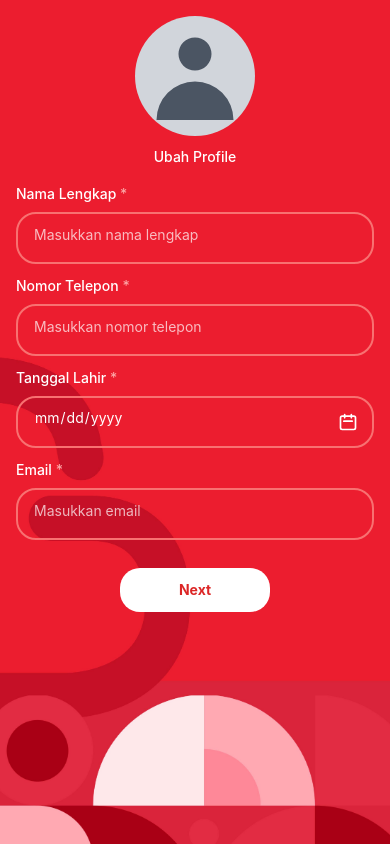
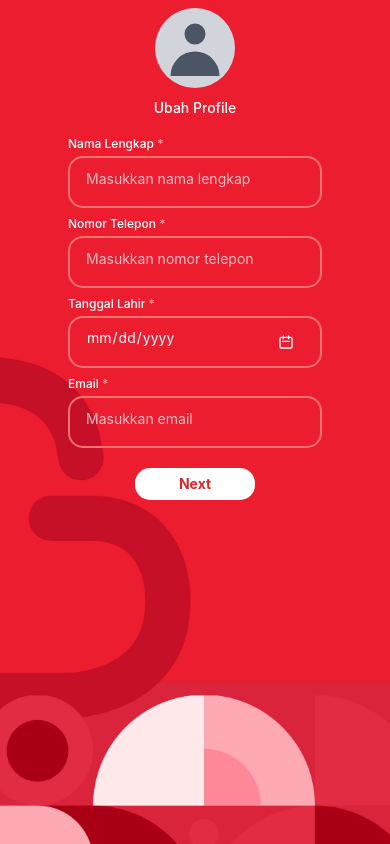
Before and after one commit to reyhermanses/kartu_tanda_boga, a React (Vite) app: page / in a window 390 px wide. Built offline with nearby package versions, Linux system fonts and the light colour scheme.

Commit message:
fix layout form section

```diff
--- a/src/components/FormSection.tsx
+++ b/src/components/FormSection.tsx
@@ -14,7 +14,7 @@ type Props = {
 
 export function FormSection({ values, errors, onChange, onNext, onProfileUpload }: Props) {
   return (
-    <div className="form-page iphone-se-form p-4 sm:p-6 relative overflow-hidden">
+    <div className="form-page iphone-se-form p-2 sm:p-4 md:p-6 relative overflow-hidden min-h-screen">
       {/* Background Image - Bottom Full Height */}
       <div
         className="absolute bottom-0 left-0 right-0 top-0 bg-cover bg-center bg-no-repeat"
@@ -26,11 +26,11 @@ export function FormSection({ values, errors, onChange, onNext, onProfileUpload
         }}
       ></div>
 
-      <div className="relative z-10">
+      <div className="relative z-10 max-w-md mx-auto">
         {/* Profile Picture Section */}
-        <div className="text-center mb-4 sm:mb-6">
+        <div className="text-center mb-3 sm:mb-4">
           <div className="relative inline-block">
-            <div className="w-[120px] h-[120px] sm:w-[150px] sm:h-[150px] bg-gray-300 rounded-full flex items-center justify-center mx-auto mb-2">
+            <div className="w-[80px] h-[80px] sm:w-[120px] sm:h-[120px] md:w-[150px] md:h-[150px] bg-gray-300 rounded-full flex items-center justify-center mx-auto mb-1">
               {values.photoFile ? (
                 <img
                   src={URL.createObjectURL(values.photoFile)}
@@ -38,24 +38,24 @@ export function FormSection({ values, errors, onChange, onNext, onProfileUpload
                   className="w-full h-full object-cover rounded-full"
                 />
               ) : (
-                <svg className="w-[110px] h-[110px] sm:w-[140px] sm:h-[140px] text-gray-600" fill="currentColor" viewBox="0 0 20 20">
+                <svg className="w-[70px] h-[70px] sm:w-[110px] sm:h-[110px] md:w-[140px] md:h-[140px] text-gray-600" fill="currentColor" viewBox="0 0 20 20">
                   <path fillRule="evenodd" d="M10 9a3 3 0 100-6 3 3 0 000 6zm-7 9a7 7 0 1114 0H3z" clipRule="evenodd" />
                 </svg>
               )}
             </div>
             <button
               onClick={onProfileUpload}
-              className="text-white text-sm font-medium hover:text-red-300 transition-colors"
+              className="text-white text-xs sm:text-sm font-medium hover:text-red-300 transition-colors"
             >
               Ubah Profile
             </button>
             {errors.photoFile && (
-              <p className="text-sm text-white mt-2">{errors.photoFile}</p>
+              <p className="text-xs sm:text-sm text-white mt-1">{errors.photoFile}</p>
             )}
           </div>
         </div>
 
-        <section className="space-y-3 sm:space-y-4">
+        <section className="space-y-2 sm:space-y-3 md:space-y-4">
           <InputField
             label="Nama Lengkap"
             placeholder="Masukkan nama lengkap"
@@ -74,7 +74,7 @@ export function FormSection({ values, errors, onChange, onNext, onProfileUpload
             error={errors.phone}
           />
           <label className="block">
-            <span className="mb-2 block text-sm text-white font-medium">
+            <span className="mb-1 sm:mb-2 block text-xs sm:text-sm text-white font-medium">
               Tanggal Lahir <span className="text-red-300">*</span>
             </span>
             <div className="relative">
@@ -82,14 +82,14 @@ export function FormSection({ values, errors, onChange, onNext, onProfileUpload
                 type="date"
                 value={values.birthday}
                 onChange={(e) => onChange({ birthday: e.target.value })}
-                className={`w-full rounded-[20px] border-2 bg-transparent text-white placeholder-white/70 outline-none focus:border-white focus:ring-1 focus:ring-white/50 focus:bg-transparent hover:bg-transparent transition-all text-base ${errors.birthday ? 'border-orange-500' : 'border-red-400'
+                className={`w-full rounded-[15px] sm:rounded-[20px] border-2 bg-transparent px-2 py-2 sm:px-3 sm:py-3 md:px-4 md:py-5 text-white placeholder-white/70 outline-none focus:border-white focus:ring-1 focus:ring-white/50 focus:bg-transparent hover:bg-transparent transition-all text-sm sm:text-base ${errors.birthday ? 'border-orange-500' : 'border-red-400'
                   }`}
                 style={{
                   colorScheme: 'dark',
                   color: 'white',
-                  paddingRight: '50px',
-                  paddingBottom: '20px',
-                  marginBottom: '8px'
+                  paddingRight: '40px',
+                  paddingBottom: '15px',
+                  marginBottom: '5px'
                 }}
                 id="birthday-input"
               />
@@ -102,9 +102,9 @@ export function FormSection({ values, errors, onChange, onNext, onProfileUpload
                     input.showPicker();
                   }
                 }}
-                className="absolute right-4 top-1/2 transform -translate-y-1/2 pointer-events-auto cursor-pointer"
+                className="absolute right-3 sm:right-4 top-1/2 transform -translate-y-1/2 pointer-events-auto cursor-pointer"
               >
-                <svg className="w-5 h-5 text-white hover:text-red-300 transition-colors" fill="none" stroke="currentColor" viewBox="0 0 24 24">
+                <svg className="w-4 h-4 sm:w-5 sm:h-5 text-white hover:text-red-300 transition-colors" fill="none" stroke="currentColor" viewBox="0 0 24 24">
                   <path strokeLinecap="round" strokeLinejoin="round" strokeWidth={2} d="M8 7V3m8 4V3m-9 8h10M5 21h14a2 2 0 002-2V7a2 2 0 00-2-2H5a2 2 0 00-2 2v12a2 2 0 002 2z" />
                 </svg>
               </button>
@@ -212,11 +212,11 @@ export function FormSection({ values, errors, onChange, onNext, onProfileUpload
         </section>
 
         {/* Next Button */}
-        <div className="flex justify-center pt-4 sm:pt-6 md:pt-10 px-3 sm:px-6 pb-3 sm:pb-6">
+        <div className="flex justify-center pt-3 sm:pt-4 md:pt-6 px-2 sm:px-4 pb-2 sm:pb-4">
           <button
             type="button"
             onClick={onNext}
-            className="w-[150px] py-3 sm:py-4 rounded-[20px] font-bold text-sm sm:text-lg transition-all bg-white text-red-600 hover:bg-gray-100"
+            className="w-[120px] sm:w-[150px] py-2 sm:py-3 md:py-4 rounded-[15px] sm:rounded-[20px] font-bold text-xs sm:text-sm md:text-lg transition-all bg-white text-red-600 hover:bg-gray-100"
           >
             Next
           </button>
--- a/src/components/InputField.tsx
+++ b/src/components/InputField.tsx
@@ -21,7 +21,7 @@ export function InputField({ label, type = 'text', placeholder, value, onChange,
 
   return (
     <label className="block">
-      <span className="mb-2 block text-sm text-white font-medium">
+      <span className="mb-1 sm:mb-2 block text-xs sm:text-sm text-white font-medium">
         {label} {required && <span className="text-red-300">*</span>}
       </span>
       <input
@@ -32,17 +32,17 @@ export function InputField({ label, type = 'text', placeholder, value, onChange,
         required={required}
         aria-invalid={!!error}
         aria-describedby={error ? `${label}-error` : undefined}
-        className={`w-full rounded-[20px] border-2 bg-transparent px-3 py-3 sm:px-4 sm:py-5 text-white placeholder-white/70 outline-none focus:border-white focus:ring-1 focus:ring-white/50 focus:bg-transparent hover:bg-transparent transition-all ${
+        className={`w-full rounded-[15px] sm:rounded-[20px] border-2 bg-transparent px-2 py-2 sm:px-3 sm:py-3 md:px-4 md:py-5 text-white placeholder-white/70 outline-none focus:border-white focus:ring-1 focus:ring-white/50 focus:bg-transparent hover:bg-transparent transition-all text-sm sm:text-base ${
           error ? 'border-orange-500' : 'border-red-400'
-        } ${isDateInput ? 'text-base' : ''}`}
+        }`}
         style={isDateInput ? {
           colorScheme: 'dark',
           color: 'white',
-          paddingBottom: '20px',
-          marginBottom: '8px'
+          paddingBottom: '15px',
+          marginBottom: '5px'
         } : {
-          paddingBottom: '20px',
-          marginBottom: '8px'
+          paddingBottom: '15px',
+          marginBottom: '5px'
         }}
         {...dateInputProps}
       />
--- a/src/index.css
+++ b/src/index.css
@@ -162,54 +162,100 @@ footer {
 
 
 
+/* Mobile-first responsive design */
+@media screen and (max-width: 768px) {
+  .form-page {
+    padding: 0.5rem;
+    min-height: 100vh;
+    min-height: 100dvh;
+  }
+
+  /* Reduce spacing for mobile */
+  .form-page .space-y-2 > * + * {
+    margin-top: 0.5rem;
+  }
+
+  .form-page .space-y-3 > * + * {
+    margin-top: 0.75rem;
+  }
+
+  /* Mobile profile picture */
+  .form-page .w-\[80px\] {
+    width: 80px;
+    height: 80px;
+  }
+
+  /* Mobile input fields */
+  .form-page input,
+  .form-page select {
+    padding: 0.5rem 0.75rem;
+    font-size: 0.875rem;
+    border-radius: 15px;
+  }
+
+  /* Mobile button */
+  .form-page button {
+    padding: 0.5rem 1rem;
+    font-size: 0.875rem;
+    border-radius: 15px;
+  }
+}
+
 /* iPhone SE specific fixes */
 @media screen and (max-width: 375px) and (max-height: 667px) {
   .form-page {
-    padding-bottom: 2rem;
+    padding: 0.25rem;
+    padding-bottom: 1rem;
   }
 
   /* Reduce spacing for iPhone SE */
-  .iphone-se-form .space-y-4 > * + * {
+  .iphone-se-form .space-y-2 > * + * {
+    margin-top: 0.5rem;
+  }
+
+  .iphone-se-form .space-y-3 > * + * {
     margin-top: 0.75rem;
   }
 
   /* Adjust button spacing for iPhone SE */
   .iphone-se-form .mt-6 {
-    margin-top: 1rem;
+    margin-top: 0.5rem;
   }
 
   /* Reduce profile picture size for iPhone SE */
-  .iphone-se-form .w-\[150px\] {
-    width: 120px;
+  .iphone-se-form .w-\[80px\] {
+    width: 70px;
+    height: 70px;
   }
 
-  .iphone-se-form .h-\[150px\] {
-    height: 120px;
+  .iphone-se-form .h-\[80px\] {
+    height: 70px;
   }
 
   /* Adjust input field padding for iPhone SE */
   .iphone-se-form input,
   .iphone-se-form select {
-    padding: 0.75rem 1rem;
+    padding: 0.5rem 0.75rem;
     box-sizing: border-box;
+    font-size: 0.8rem;
   }
 
-  /* Ensure all input fields match gender dropdown height */
+  /* Ensure all input fields match height on iPhone SE */
   .iphone-se-form input[type="text"],
   .iphone-se-form input[type="tel"],
   .iphone-se-form input[type="email"],
   .iphone-se-form input[type="date"],
   .iphone-se-form select {
-    height: 52px !important;
-    min-height: 52px !important;
-    padding: 0.75rem 1rem !important;
-    padding-bottom: 20px !important;
-    margin-bottom: 8px !important;
+    height: 44px !important;
+    min-height: 44px !important;
+    padding: 0.5rem 0.75rem !important;
+    padding-bottom: 15px !important;
+    margin-bottom: 5px !important;
     box-sizing: border-box !important;
     display: flex !important;
     align-items: center !important;
     line-height: 1.2 !important;
-    font-size: 0.875rem !important;
+    font-size: 0.8rem !important;
   }
 
   /* Force date and gender to stay in row on iPhone SE */
@@ -445,6 +491,46 @@ footer {
   flex-direction: column;
 }
 
+/* Mobile viewport fixes */
+@supports (-webkit-touch-callout: none) {
+  /* iOS Safari specific fixes */
+  .form-page {
+    min-height: 100dvh;
+    min-height: 100vh;
+    -webkit-overflow-scrolling: touch;
+    overflow-x: hidden;
+  }
+
+  /* Prevent zoom on input focus */
+  input[type="text"],
+  input[type="tel"],
+  input[type="email"],
+  input[type="date"],
+  select {
+    font-size: 16px !important;
+  }
+
+  /* Mobile Safari specific input fixes */
+  @media screen and (max-width: 768px) {
+    input[type="text"],
+    input[type="tel"],
+    input[type="email"],
+    input[type="date"],
+    select {
+      font-size: 16px !important;
+      transform: translateZ(0);
+      -webkit-appearance: none;
+      border-radius: 15px;
+    }
+
+    /* Fix for date input on iOS */
+    input[type="date"] {
+      -webkit-appearance: none;
+      appearance: none;
+    }
+  }
+}
+
 /* Submit button styling */
 .submit-button {
   background: white !important;
```
